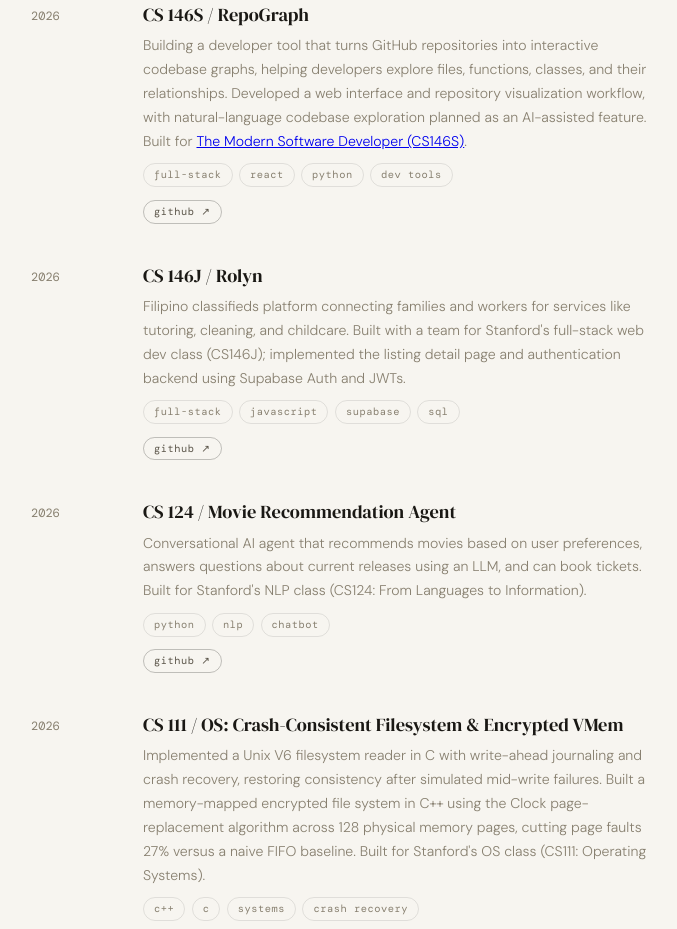
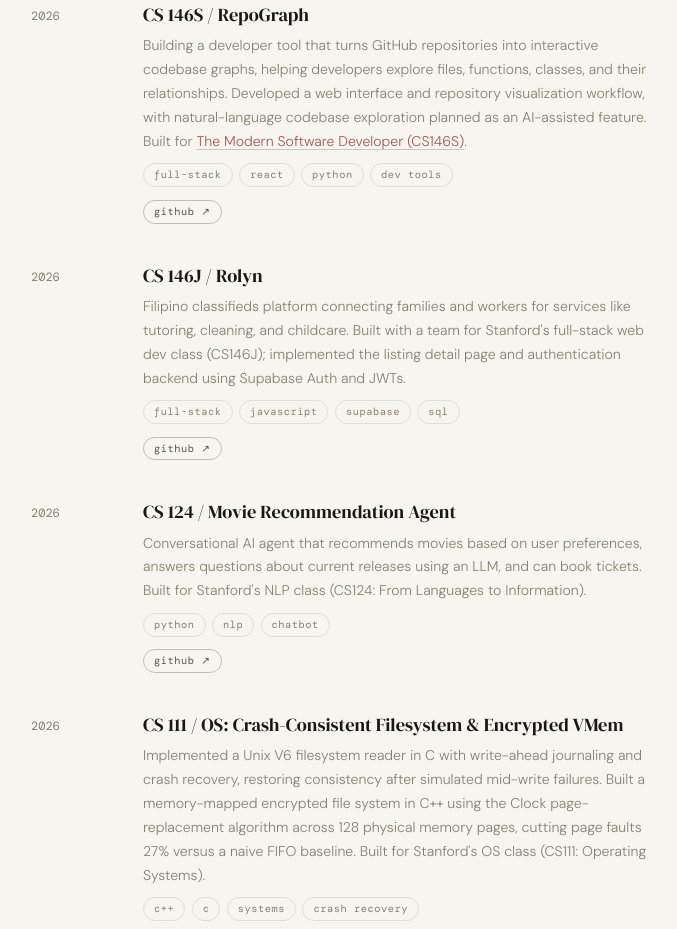
Before and after one commit to alanhuang05/alanhuang05.github.io, a plain HTML site: page index.html in a window 1280 px wide. Shown: the part 2460-3389 px from the top of the page, without its empty margins (301-978 px from the left). Drawn offline with nearby package versions, Linux system fonts and the light colour scheme; a web font is replaced by a local one.

Commit message:
Update index.html

```diff
--- a/index.html
+++ b/index.html
@@ -210,6 +210,19 @@
       color: var(--muted);
       line-height: 1.7;
       margin-bottom: 0.6rem;
+    }
+
+    .item-desc a {
+      color: #a8574f;
+      text-decoration: underline;
+      text-decoration-color: rgba(168, 87, 79, 0.35);
+      text-underline-offset: 3px;
+      transition: color 0.2s, text-decoration-color 0.2s;
+    }
+
+    .item-desc a:hover {
+      color: var(--accent);
+      text-decoration-color: var(--accent);
     }
 
     .item-tags {
```
